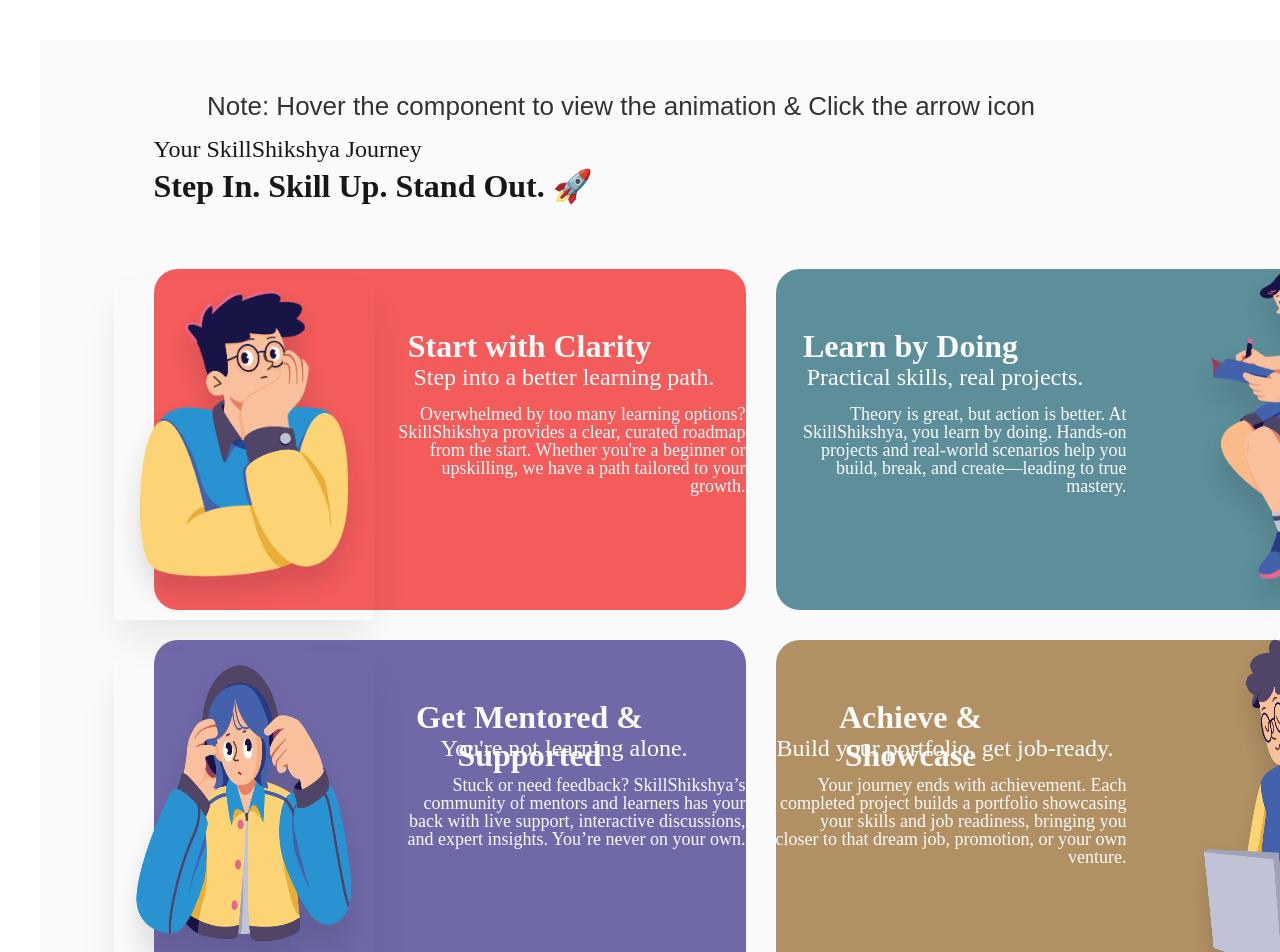
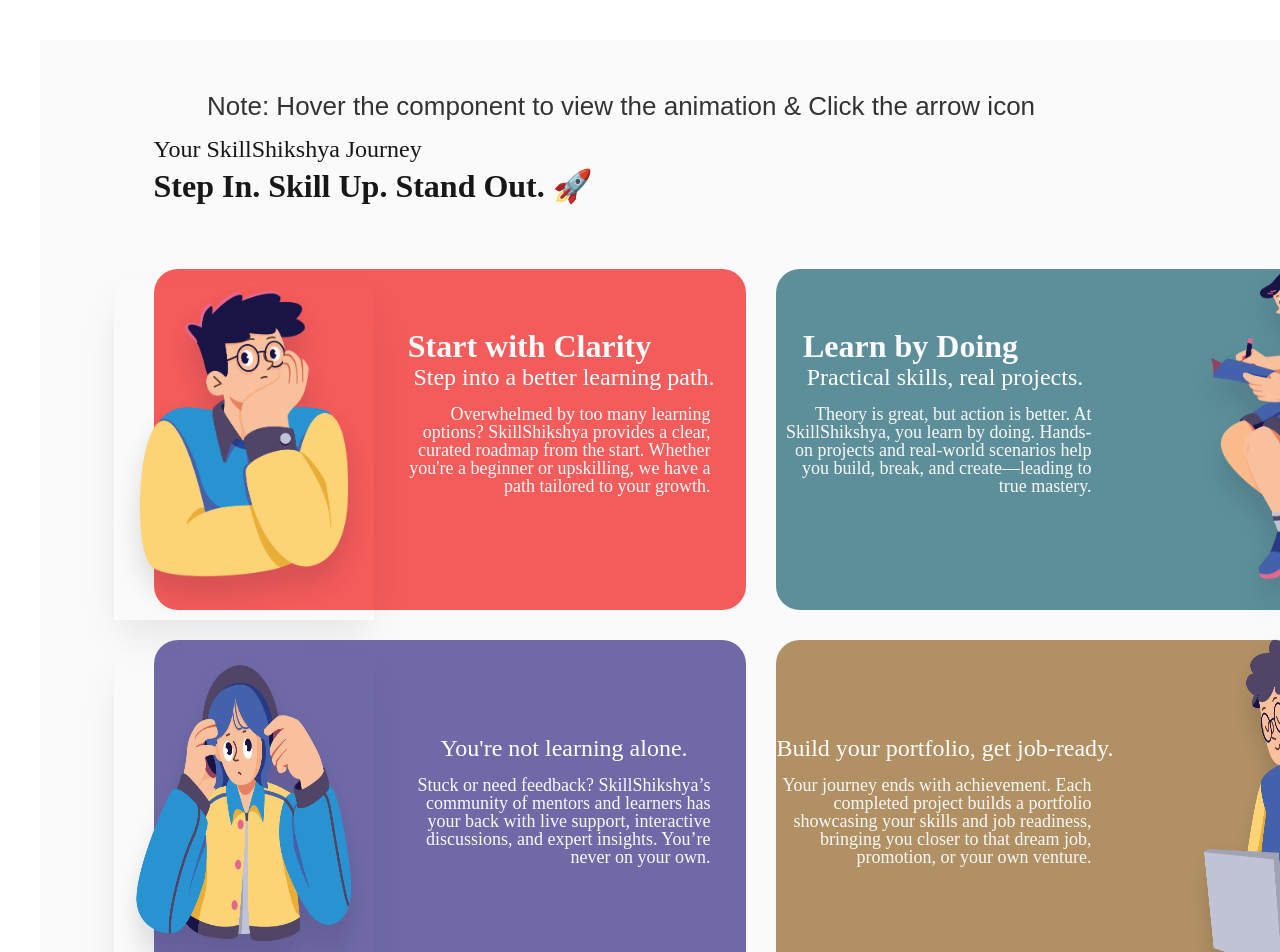
Before and after one commit to kdkprabhakar100/UserDashboard, a Next.js app: page / in a window 1280 px wide. Shown: the top 952 px of the page. Built offline with nearby package versions, Linux system fonts and the light colour scheme; a web font is replaced by a local one.

Commit message:
update in frame

```diff
--- a/components/task1/FeatureSection.tsx
+++ b/components/task1/FeatureSection.tsx
@@ -35,7 +35,7 @@
   />
 
 
-  <FeatureCard
+    <div>  <FeatureCard
     title={features[1].title}
     subtitle={features[1].subtitle}
     description={features[1].description}
@@ -43,7 +43,7 @@
     image={features[1].image}
     reverse
   />
-
+</div>
 
   <FeatureCard
     title={features[2].title}
@@ -53,14 +53,14 @@
     image={features[2].image}
   />
 
-  <FeatureCard
+<div>  <FeatureCard
     title={features[3].title}
     subtitle={features[3].subtitle}
     description={features[3].description}
     color={features[3].color}
     image={features[3].image}
     reverse
-  />
+  /></div>
 
 </div>
 
--- a/components/task1/feature.css
+++ b/components/task1/feature.css
@@ -142,6 +142,8 @@
 line-height: 100%;
 letter-spacing: 0%;
 text-align: center;
+color: #FFFFFF;
+
 
 }
 
@@ -159,6 +161,7 @@
 font-size: 18px;
 line-height: 100%;
 letter-spacing: 0%;
+padding-right: 35px;
 text-align: right;
 color: #FAFAFA;
 }
--- a/components/task1/featuresData.ts
+++ b/components/task1/featuresData.ts
@@ -16,7 +16,7 @@
     image: "/2.png"
   },
   {
-    title: "Get Mentored & Supported",
+    title: "",
     subtitle: "You're not learning alone.",
     description:
       "Stuck or need feedback? SkillShikshya’s community of mentors and learners has your back with live support, interactive discussions, and expert insights. You’re never on your own.",
@@ -24,7 +24,7 @@
     image: "/3.png"
   },
   {
-    title: "Achieve & Showcase",
+    title: "",
     subtitle: "Build your portfolio, get job-ready.",
     description:
       "Your journey ends with achievement. Each completed project builds a portfolio showcasing your skills and job readiness, bringing you closer to that dream job, promotion, or your own venture.",
```
